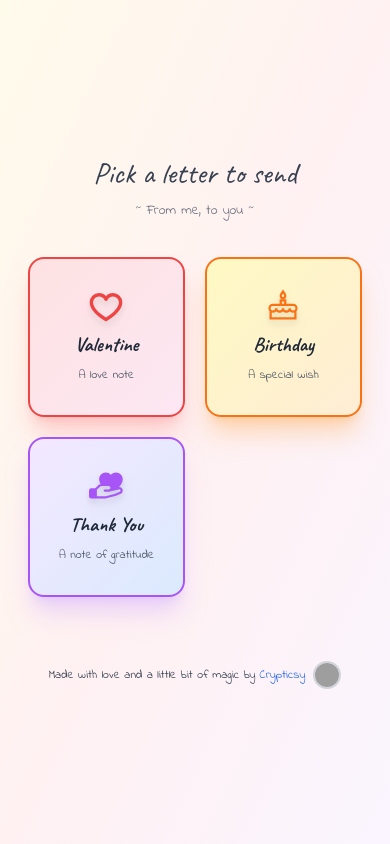
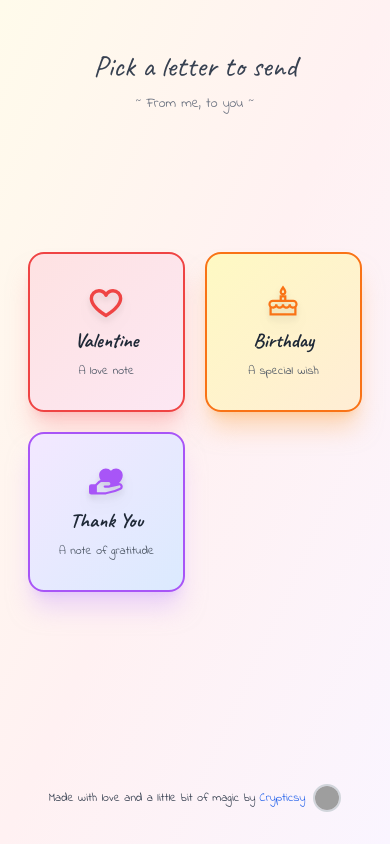
Before and after one commit to crypticsy/from-me-to-you, a React (Vite) app: page /birthday in a window 390 px wide. Built offline with nearby package versions, Linux system fonts and the light colour scheme; grey boxes are pictures that could not be loaded.

Commit message:
🎨 Responsive for mobile phones

```diff
--- a/index.html
+++ b/index.html
@@ -11,7 +11,7 @@
     <!-- Viewport settings -->
     <meta
       name="viewport"
-      content="width=device-width, initial-scale=1.0, maximum-scale=1.0, user-scalable=no"
+      content="width=device-width, initial-scale=1.0, maximum-scale=1.0, user-scalable=no, viewport-fit=cover"
     />
 
     <!-- SEO Meta Tags -->
--- a/src/index.css
+++ b/src/index.css
@@ -41,6 +41,39 @@
     font-size: 0.55rem;
     line-height: 0.65rem /* 12px */;
   }
+
+  /* Safe area utility classes for mobile browser UI */
+  .safe-top {
+    padding-top: var(--safe-area-inset-top);
+  }
+  .safe-bottom {
+    padding-bottom: var(--safe-area-inset-bottom);
+  }
+  .safe-left {
+    padding-left: var(--safe-area-inset-left);
+  }
+  .safe-right {
+    padding-right: var(--safe-area-inset-right);
+  }
+
+  /* Mobile-friendly height that accounts for browser UI */
+  .min-h-screen-safe {
+    min-height: 100vh;
+    min-height: -webkit-fill-available;
+  }
+
+  .h-screen-safe {
+    height: 100vh;
+    height: -webkit-fill-available;
+  }
+
+  /* Safe area padding for fixed/absolute positioned elements */
+  .safe-inset {
+    padding-top: var(--safe-area-inset-top);
+    padding-bottom: var(--safe-area-inset-bottom);
+    padding-left: var(--safe-area-inset-left);
+    padding-right: var(--safe-area-inset-right);
+  }
 }
 
 @keyframes slideUp {
@@ -58,6 +91,9 @@
 
 html {
   scroll-behavior: smooth;
+  height: 100%;
+  min-height: 100vh;
+  min-height: -webkit-fill-available;
 }
 
 body {
@@ -65,13 +101,26 @@ body {
   overflow: hidden;
   background-color: #F6F6F6 !important;
   height: 100%;
+  min-height: 100vh;
   min-height: -moz-available; /* WebKit-based browsers will ignore this. */
   min-height: -webkit-fill-available; /* Mozilla-based browsers will ignore this. */
   font-family: "Indie Flower", cursive;
 }
 
+#root {
+  height: 100%;
+  min-height: 100vh;
+  min-height: -webkit-fill-available;
+}
+
 :root {
   background-color: #F6F6F6 !important;
+
+  /* Safe area insets for mobile devices with notches/Dynamic Island */
+  --safe-area-inset-top: env(safe-area-inset-top, 0px);
+  --safe-area-inset-right: env(safe-area-inset-right, 0px);
+  --safe-area-inset-bottom: env(safe-area-inset-bottom, 0px);
+  --safe-area-inset-left: env(safe-area-inset-left, 0px);
 
   font-synthesis: none;
   text-rendering: optimizeLegibility;
--- a/src/pages/Birthday.tsx
+++ b/src/pages/Birthday.tsx
@@ -5,7 +5,7 @@ import { PiConfettiFill, PiBalloonFill, PiGiftFill } from "react-icons/pi";
 export function Birthday() {
   return (
     <Letter theme="birthday">
-      <div className="min-h-screen w-screen px-4 sm:px-6 md:px-8 lg:px-12 py-10 sm:py-12 md:py-14 lg:py-16 relative bg-gradient-to-br from-yellow-50 via-orange-50 to-pink-50 flex items-center justify-center">
+      <div className="h-screen-safe w-screen px-4 sm:px-6 md:px-8 lg:px-12 py-10 sm:py-12 md:py-14 lg:py-16 relative bg-gradient-to-br from-yellow-50 via-orange-50 to-pink-50 flex items-center justify-center safe-left safe-right overflow-hidden">
         <div className="max-w-4xl w-full flex flex-col justify-center items-center space-y-3 sm:space-y-4 md:space-y-5 lg:space-y-6 text-center animate-fadeIn py-4">
           {/* Icon Decoration */}
           <div className="flex justify-center gap-2 sm:gap-3 md:gap-4 text-3xl sm:text-4xl md:text-5xl lg:text-6xl text-orange-600">
--- a/src/pages/Home.tsx
+++ b/src/pages/Home.tsx
@@ -40,10 +40,9 @@ export function Home() {
   ];
 
   return (
-    <div className="min-h-screen flex items-center justify-center bg-gradient-to-br from-amber-50 via-rose-50 to-purple-50 px-3 sm:px-6 md:px-8 py-8 sm:py-12 md:py-14 lg:py-16">
-      <div className="w-full max-w-3xl mx-auto flex flex-col justify-center items-center py-2 sm:py-4">
+    <div className="h-screen-safe flex items-center justify-center bg-gradient-to-br from-amber-50 via-rose-50 to-purple-50 px-3 sm:px-6 md:px-8 py-8 sm:py-12 md:py-14 lg:py-16 safe-left safe-right overflow-hidden">
               {/* Header */}
-        <div className="text-center mb-8 sm:mb-10 md:mb-12 space-y-2 sm:space-y-3 md:space-y-4">
+        <div className="text-center mb-8 sm:mb-10 md:mb-12 space-y-2 sm:space-y-3 md:space-y-4 absolute top-12 md:top-24">
           <h1
             className="text-3xl sm:text-4xl md:text-5xl lg:text-5xl text-gray-700 leading-tight px-2"
             style={{ fontFamily: "'Caveat', cursive" }}
@@ -61,8 +60,9 @@ export function Home() {
           </div>
         </div>
 
+      <div className="w-full max-w-3xl mx-auto flex flex-col justify-center items-center py-2 sm:py-4">
         {/* Letter Cards */}
-        <div className="grid grid-cols-2 sm:grid-cols-2 lg:grid-cols-3 gap-5 sm:gap-6 md:gap-8 place-items-center mb-8 sm:mb-10 w-full px-4 max-w-5xl">
+        <div className="grid grid-cols-2 sm:grid-cols-2 lg:grid-cols-3 gap-5 sm:gap-6 md:gap-8 place-items-center w-full px-4 max-w-5xl">
           {letters.map((letter) => (
             <Link
               key={letter.path}
@@ -91,7 +91,9 @@ export function Home() {
               `}
             >
               <div className="text-center space-y-2 sm:space-y-3 md:space-y-4 relative z-10">
-                <div className={`text-4xl sm:text-5xl md:text-5xl lg:text-6xl mb-2 sm:mb-3 flex items-center justify-center ${letter.iconColor} ${letter.iconHoverColor} transition-all duration-500 group-hover:scale-125 group-hover:rotate-12 drop-shadow-lg`}>
+                <div
+                  className={`text-4xl sm:text-5xl md:text-5xl lg:text-6xl mb-2 sm:mb-3 flex items-center justify-center ${letter.iconColor} ${letter.iconHoverColor} transition-all duration-500 group-hover:scale-125 group-hover:rotate-12 drop-shadow-lg`}
+                >
                   <letter.icon />
                 </div>
                 <h2
@@ -109,13 +111,17 @@ export function Home() {
               </div>
 
               {/* Shine effect on hover */}
-              <div className="absolute inset-0 bg-gradient-to-tr from-transparent via-white/20 to-transparent opacity-0 group-hover:opacity-100 transition-opacity duration-500 -translate-x-full group-hover:translate-x-full" style={{ transform: "skewX(-20deg)" }}></div>
+              <div
+                className="absolute inset-0 bg-gradient-to-tr from-transparent via-white/20 to-transparent opacity-0 group-hover:opacity-100 transition-opacity duration-500 -translate-x-full group-hover:translate-x-full"
+                style={{ transform: "skewX(-20deg)" }}
+              ></div>
             </Link>
           ))}
         </div>
+      </div>
 
       {/* Footer */}
-        <div className="text-center px-3 sm:px-4 pt-8 sm:pt-12 max-w-lg">
+      <div className="text-center max-w-lg absolute bottom-8 md:bottom-12">
         <p
           className="text-xs sm:text-sm md:text-base text-gray-700 italic leading-relaxed flex flex-wrap items-center justify-center gap-1"
           style={{ fontFamily: "'Indie Flower', cursive" }}
@@ -137,6 +143,5 @@ export function Home() {
         </p>
       </div>
     </div>
-    </div>
   );
 }
--- a/src/pages/ThankYou.tsx
+++ b/src/pages/ThankYou.tsx
@@ -4,7 +4,7 @@ import { PiFlowerTulipFill, PiStarFill, PiSparkle, PiHandHeartFill } from "react
 export function ThankYou() {
   return (
     <Letter theme="thankyou">
-      <div className="min-h-screen w-screen px-4 sm:px-6 md:px-8 lg:px-12 py-10 sm:py-12 md:py-14 lg:py-16 relative bg-gradient-to-br from-purple-50 via-blue-50 to-pink-50 flex items-center justify-center">
+      <div className="h-screen-safe w-screen px-4 sm:px-6 md:px-8 lg:px-12 py-10 sm:py-12 md:py-14 lg:py-16 relative bg-gradient-to-br from-purple-50 via-blue-50 to-pink-50 flex items-center justify-center safe-left safe-right overflow-hidden">
         <div className="max-w-4xl w-full flex flex-col justify-center items-center space-y-3 sm:space-y-4 md:space-y-5 lg:space-y-6 text-center animate-fadeIn py-4">
           {/* Icon Decoration */}
           <div className="flex justify-center gap-2 sm:gap-3 md:gap-4 text-3xl sm:text-4xl md:text-5xl lg:text-6xl text-purple-600">
--- a/src/pages/Valentine.tsx
+++ b/src/pages/Valentine.tsx
@@ -31,7 +31,7 @@ export function Valentine() {
   };
 
   // Handle the "No" button click
-  const onNoButtonClick = (e: React.MouseEvent<HTMLDivElement>) => {
+  const onNoButtonClick = () => {
     // check if no button has absolute in its class, then add absolute to it
     if (!noButtonRef.current?.className.includes("absolute")) {
       noButtonRef.current?.classList.add("absolute");
@@ -55,7 +55,7 @@ export function Valentine() {
 
   return (
     <Letter theme="valentine">
-      <div className="h-[100vh] w-[100vvw] px-4 sm:px-6 md:px-8 lg:px-12 py-10 sm:py-12 md:py-14 lg:py-16 relative">
+      <div className="h-screen-safe w-[100vw] px-4 sm:px-6 md:px-8 lg:px-12 py-10 sm:py-12 md:py-14 lg:py-16 relative safe-left safe-right">
         <div className="h-full w-full flex flex-col items-center justify-center space-y-4 sm:space-y-5 md:space-y-6 lg:space-y-8 py-4">
           <img
             src={floatingBear}
@@ -110,7 +110,7 @@ export function Valentine() {
 
         {showMessage && (
           <div
-            className="fixed inset-0 flex items-center justify-center animate-slideUp z-50 px-4"
+            className="fixed inset-0 flex items-center justify-center animate-slideUp z-50 px-4 safe-inset"
             style={{ backgroundColor: "rgba(255, 255, 255, 0.95)" }}
           >
             <div
```
Also changed, not shown: 1 other file (tests, documents, lock files or other folders). Lines whose indentation alone changed are shown as unchanged.
